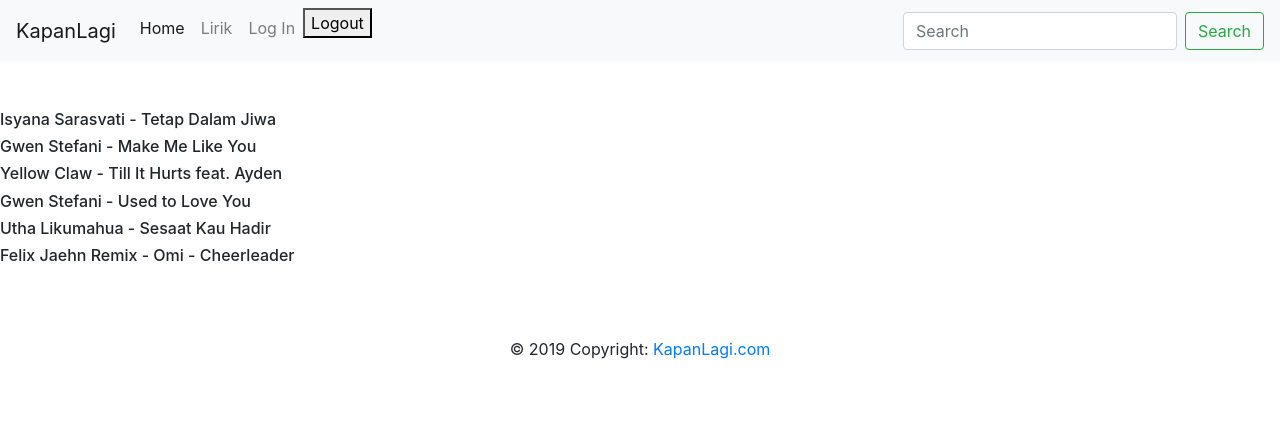
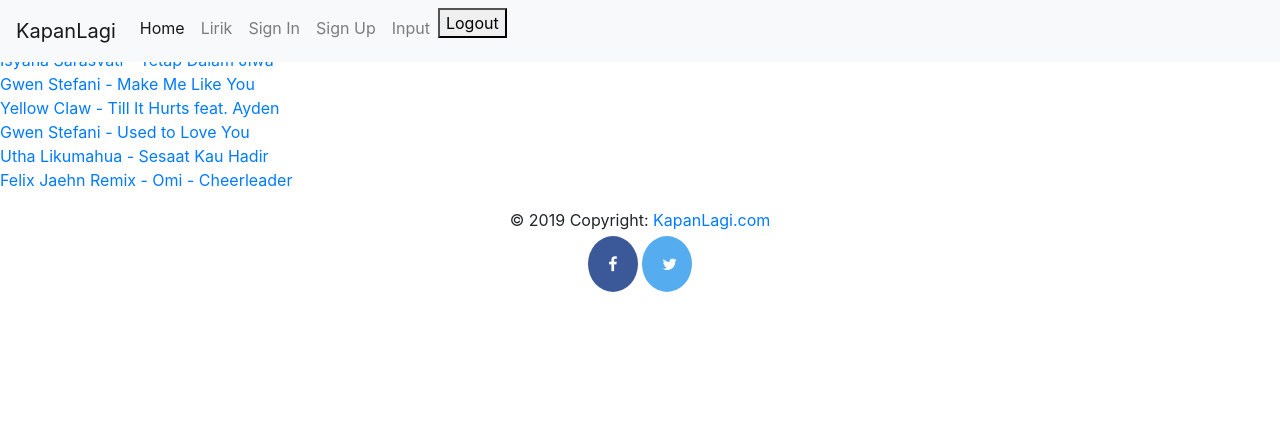
Before and after one commit to JosephRichardH/KapanLagi, a Django app: page /lirik/ in a window 1280 px wide. Shown: the top 428 px of the page. Run offline with Django 3.2, Linux system fonts and the light colour scheme; data comes from the database, SQL or seed files in the repository; both versions use the stored data as it was after the commit; some libraries are stand-ins or nearby versions.

Commit message:
Update <pre>, home, lirik,print, lirik_detail, FB-Twitter Link

```diff
--- a/Home/static/css/KapanLagi.css
+++ b/Home/static/css/KapanLagi.css
@@ -41,8 +41,82 @@
     color: white;
 }
 
-.border-header {
-border: black solid 2px;
-    border-radius: 25%;
+/* Style all font awesome icons */
+.fa {
+    padding: 20px;
+    font-size: 30px;
+    width: 50px;
+    text-align: center;
+    text-decoration: none;
+    border-radius: 50%;
+}
 
+/* Add a hover effect if you want */
+.fa:hover {
+    opacity: 0.7;
 }
+
+/* Set a specific color for each brand */
+
+/* Facebook */
+.fa-facebook {
+    background: #3B5998;
+    color: white;
+}
+
+  /* Twitter */
+.fa-twitter {
+    background: #55ACEE;
+    color: white;
+}
+
+.webcoderskull {
+    font-size: 0.5em;
+}
+
+svg {
+    font: 16em/1 Arial;
+}
+
+.webcoderskull-1 {
+    fill: none;
+    stroke: white;
+    stroke-dasharray: 7% 28%;
+    stroke-width: 3px;
+    -webkit-animation: stroke-offset 4s infinite linear;
+            animation: stroke-offset 4s infinite linear;
+}
+.webcoderskull-1:nth-child(1) {
+    stroke: #360745;
+    stroke-dashoffset: 7%;
+}
+.webcoderskull-1:nth-child(2) {
+    stroke: #d61c59;
+    stroke-dashoffset: 14%;
+}
+.webcoderskull-1:nth-child(3) {
+    stroke: #e7d84b;
+    stroke-dashoffset: 21%;
+}
+.webcoderskull-1:nth-child(4) {
+    stroke: #efeac5;
+    stroke-dashoffset: 28%;
+}
+.webcoderskull-1:nth-child(5) {
+    stroke: #1b8798;
+    stroke-dashoffset: 35%;
+}
+
+@-webkit-keyframes stroke-offset {
+    50% {
+      stroke-dashoffset: 35%;
+      stroke-dasharray: 0 87.5%;
+    }
+}
+
+@keyframes stroke-offset {
+    50% {
+      stroke-dashoffset: 35%;
+      stroke-dasharray: 0 87.5%;
+    }
+}
--- a/Home/templates/HeaderFooter.html
+++ b/Home/templates/HeaderFooter.html
@@ -4,55 +4,69 @@
     <head>
         <meta charset="UTF-8">
         <meta name="viewport" content="width=device-width, initial-scale=1.0">
-        <link rel="stylesheet" href="https://stackpath.bootstrapcdn.com/bootstrap/4.3.1/css/bootstrap.min.css" integrity="sha384-ggOyR0iXCbMQv3Xipma34MD+dH/1fQ784/j6cY/iJTQUOhcWr7x9JvoRxT2MZw1T" crossorigin="anonymous">
+        <link rel="stylesheet" href="{% static 'css/bootstrap.min.css' %}">
         <link rel="stylesheet" href="{% static 'css/KapanLagi.css' %}">
+        <link rel="stylesheet" href="https://cdnjs.cloudflare.com/ajax/libs/font-awesome/4.7.0/css/font-awesome.min.css">
         <script src="{% static 'js/jquey-3.3.1.min.js' %}"></script>
         <script src="{% static 'js/bootstrap.min.js' %}"></script>
     </head>
     <body>
         <header>
-        <nav class="navbar navbar-expand-lg navbar-light bg-light navbar-fixed-top">
-            <a class="navbar-brand" href="#">KapanLagi</a>
+        <nav class="navbar navbar-expand-lg navbar-light bg-light fixed-top">
+            <a class="navbar-brand" href="{% url 'home' %}">KapanLagi</a>
             <div class="collapse navbar-collapse" id="navbarTogglerDemo03">
               <ul class="navbar-nav mr-auto mt-2 mt-lg-0">
                 <li class="nav-item active">
-                  <a class="nav-link" href="#">Home<span class="sr-only">(current)</span></a>
+                  <a class="nav-link" href="{% url 'home' %}">Home<span class="sr-only">(current)</span></a>
                 </li>
                 <li class="nav-item">
-                  <a class="nav-link" href="#">Lirik</a>
+                  <a class="nav-link" href="{% url 'lirik' %}">Lirik</a>
                 </li>
                 <li class="nav-item">
-                  <a class="nav-link" href="#">Log In</a>
+                  <a class="nav-link" href="{% url 'LaguSignIn' %}">Sign In</a>
                 </li>
+                <li class="nav-item">
+                  <a class="nav-link" href="{% url 'LaguSignUp' %}">Sign Up</a>
+                </li>
+                <li class="nav-item">
+                  <a class="nav-link" href="{% url 'Lagu_Input' %}">Input</a>
                 </li>
                 <li>
-                  <form class="logout-link" action="{%url 'LaguSignOut'%}" method="POST">
+                  <form class="logout-link" action="{%url 'LaguSignOut' %}" method="POST">
                     {%csrf_token %}
                   <button type="submit">Logout</button>
                   </form>
                 </li>
               </ul>
-             <form class="form-inline my-2 my-lg-0">
-              <input class="form-control mr-sm-2" type="search" placeholder="Search" aria-label="Search">
-              <button class="btn btn-outline-success my-2 my-sm-0" type="submit">Search</button>
-          </form>
         </div>
       </nav>
     </header>
     {% block content %}
     {% endblock %}
     <footer>
-        <div class="container-fluid">
+        <div class="container-fluid pt-3">
           <div class="row">
-            <div class="col-md-12 py-5">
+            <div class="col-md-12">
               <div class="mb-1 flex-center">
-                  <div class="footer-copyright text-center py-3">© 2019 Copyright:
+                  <div class="footer-copyright text-center">© 2019 Copyright:
                     <a href="">KapanLagi.com</a>
                   </div>
               </div>
             </div>
           </div>
         </div>
+        <div class="container-fluid">
+          <div class="row">
+            <div class="col-md-12">
+                <div class="mb-1 flex-center">
+                  <div class="footer-copyright text-center">
+                    <a href="https://www.facebook.com/" target="_blank" class="fa fa-facebook"></a>
+                    <a href="https://twitter.com/" target="_blank" class="fa fa-twitter"></a>
+                  </div>
+                </div>
+              </div>
+            </div>
+          </div>
       </footer>
     </body>
 </html>
--- a/Home/templates/LaguDetail.html
+++ b/Home/templates/LaguDetail.html
@@ -10,9 +10,10 @@
             <div class="card-body">
                 <h3 class="card-title">{{ Lagus.judul }}</h3>
                 <h5 class="card-title">{{ Lagus.artis }}</h5>
-                <p class="card-text">{{ Lagus.teks }}</p>
+                <pre class="card-text">{{ Lagus.teks }}</pre>
             </div>
         </div>
+        <a href="{% url 'print' lagu_id=Lagus.id %}" target="_blank">Print Lirik</a>
     </div>
     <div class="col-2"></div>
 </div>
--- a/Home/templates/Lirik.html
+++ b/Home/templates/Lirik.html
@@ -3,10 +3,10 @@
 
 {% block content %}
 <div class="mt-5"></div>
-{% for data in Lagus %}
+{% for data in KumpulanLagu %}
 <div class="row">
     <div class="col-8">
-        <h6>{{ data.artis }} - {{ data.judul }}</h6>
+        <a href="{% url 'LaguDetail' lagu_id=data.id %}">{{ data.artis }} - {{ data.judul }}</a>
     </div>
 </div>
 {% endfor %}
--- a/Home/templates/print.html
+++ b/Home/templates/print.html
@@ -1,7 +1,5 @@
-{% extends 'HeaderFooter.html' %}
 {% load static %}
 
-{% block content %}
 <div class="row">
     <div class="col-9">
         <div class="card border-info mb-3">
@@ -15,5 +13,3 @@
     <div class="col-3">
     </div>
 </div>
-
-{% endblock %}
--- a/Home/urls.py
+++ b/Home/urls.py
@@ -11,5 +11,5 @@
     path('signout/', views.Lagu_Signout, name='LaguSignOut'),
     path('lirik/', views.LirikLagu, name='lirik'),
     path('print/<int:lagu_id>', views.PrintDetail, name='print'),
-    path('detail/<int:lagu_id>', views.LaguDetail, name='LaguDetail'),
+    path('lirik/<int:lagu_id>', views.LaguDetail, name='LaguDetail'),
 ]
--- a/Home/views.py
+++ b/Home/views.py
@@ -59,4 +59,4 @@
 
 def LirikLagu(request):
     satu_lagu = Lagu.objects.all()
-    return render(request, 'Lirik.html', {'Lagus': satu_lagu})
+    return render(request, 'Lirik.html', {'KumpulanLagu': satu_lagu})
```
Also changed, not shown: Home/templates/Contoh0.html (+26 -4 lines), db.sqlite3.
